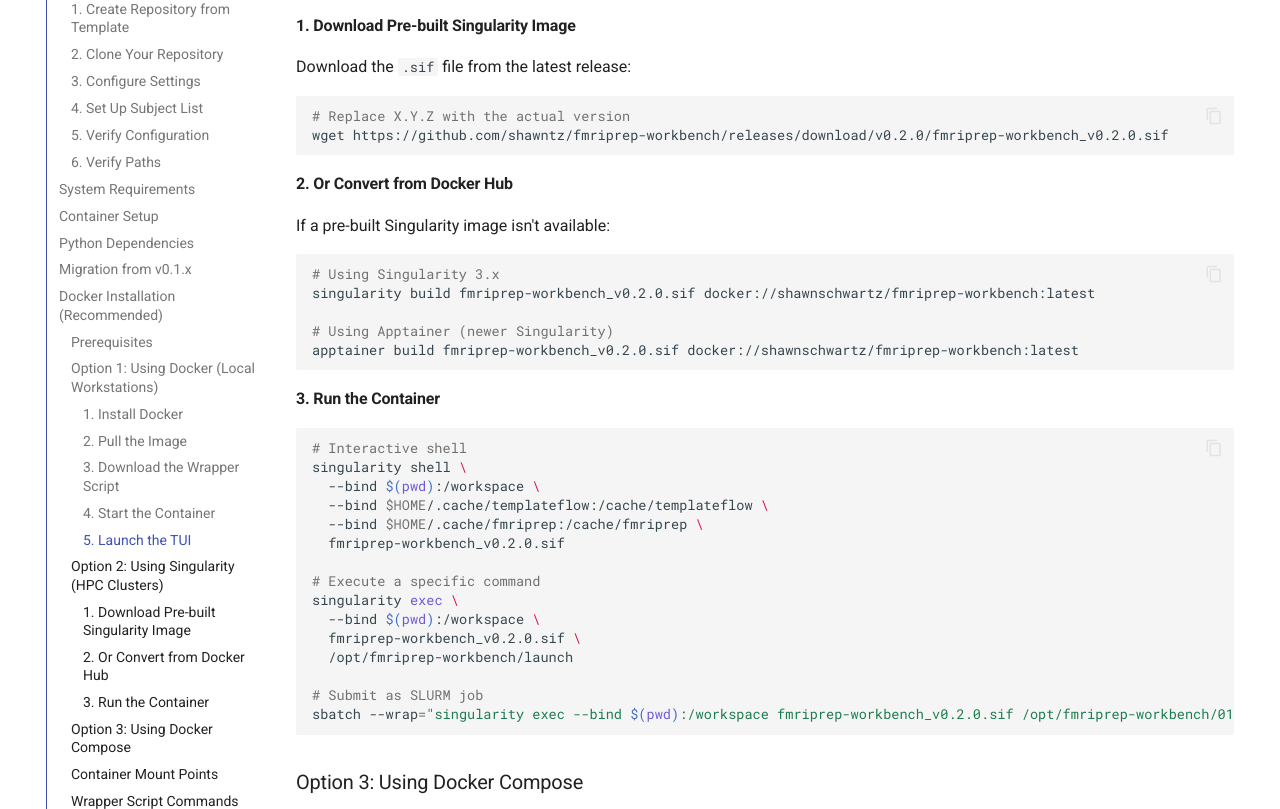
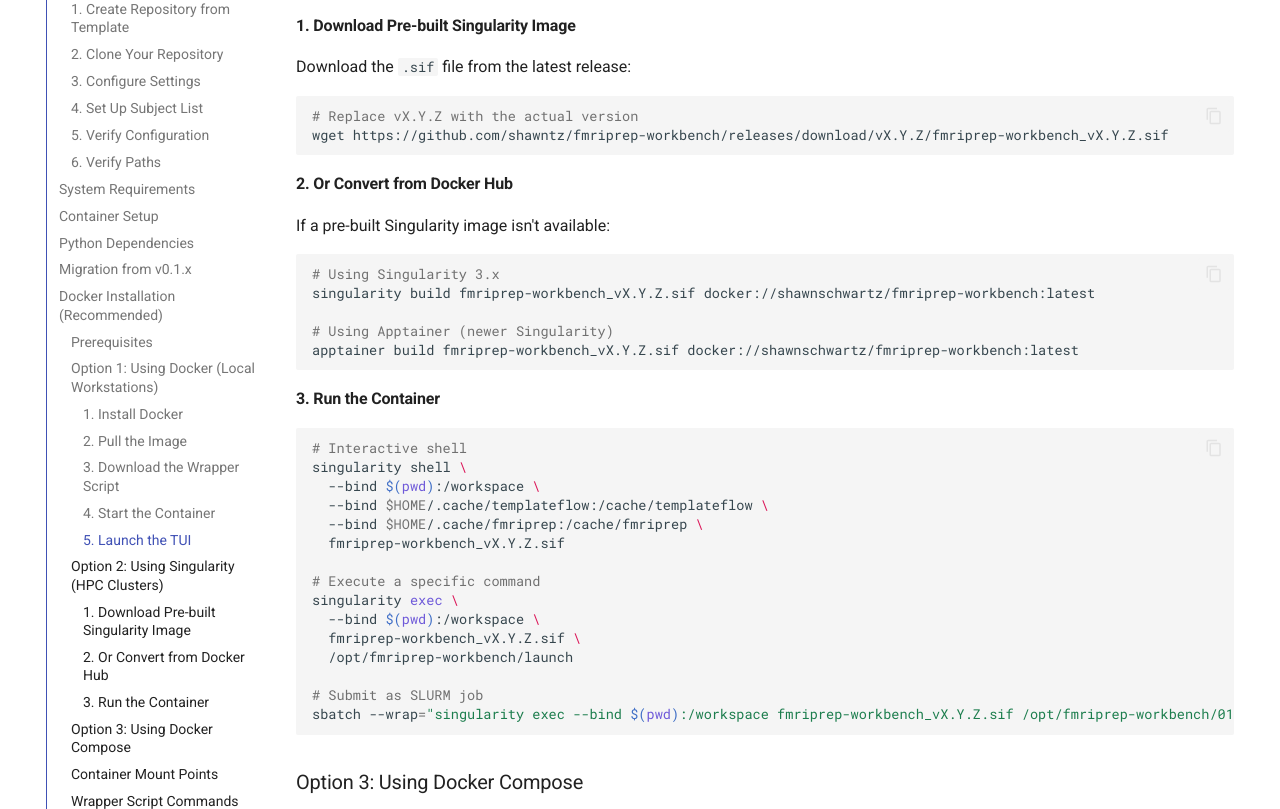
Before and after one commit to shawntz/fmri, an MkDocs documentation site: the page built from docs/installation.md, in a window 1280 px wide and 1400 px high, scrolled down 4837 px. Shown: the part 153-962 px from the top of the window. Built offline with MkDocs 1.6.1 and Material for MkDocs 9.7.7, drawn with Linux system fonts in a browser that asks for light colours; comment, search, counter and statistics services are not loaded; the version menu is left out.

Commit message:
Replace hard-coded version numbers with vX.Y.Z placeholders
Co-authored-by: shawntz <5200266+shawntz@users.noreply.github.com>

````diff
--- a/docs/installation.md
+++ b/docs/installation.md
@@ -228,8 +228,8 @@ Singularity/Apptainer is designed for HPC environments and provides better integ
 Download the `.sif` file from the latest release:
 
 ```bash
-# Replace X.Y.Z with the actual version
-wget https://github.com/shawntz/fmriprep-workbench/releases/download/v0.2.0/fmriprep-workbench_v0.2.0.sif
+# Replace vX.Y.Z with the actual version
+wget https://github.com/shawntz/fmriprep-workbench/releases/download/vX.Y.Z/fmriprep-workbench_vX.Y.Z.sif
 ```
 
 #### 2. Or Convert from Docker Hub
@@ -238,10 +238,10 @@ If a pre-built Singularity image isn't available:
 
 ```bash
 # Using Singularity 3.x
-singularity build fmriprep-workbench_v0.2.0.sif docker://shawnschwartz/fmriprep-workbench:latest
+singularity build fmriprep-workbench_vX.Y.Z.sif docker://shawnschwartz/fmriprep-workbench:latest
 
 # Using Apptainer (newer Singularity)
-apptainer build fmriprep-workbench_v0.2.0.sif docker://shawnschwartz/fmriprep-workbench:latest
+apptainer build fmriprep-workbench_vX.Y.Z.sif docker://shawnschwartz/fmriprep-workbench:latest
 ```
 
 #### 3. Run the Container
@@ -252,16 +252,16 @@ singularity shell \
   --bind $(pwd):/workspace \
   --bind $HOME/.cache/templateflow:/cache/templateflow \
   --bind $HOME/.cache/fmriprep:/cache/fmriprep \
-  fmriprep-workbench_v0.2.0.sif
+  fmriprep-workbench_vX.Y.Z.sif
 
 # Execute a specific command
 singularity exec \
   --bind $(pwd):/workspace \
-  fmriprep-workbench_v0.2.0.sif \
+  fmriprep-workbench_vX.Y.Z.sif \
   /opt/fmriprep-workbench/launch
 
 # Submit as SLURM job
-sbatch --wrap="singularity exec --bind $(pwd):/workspace fmriprep-workbench_v0.2.0.sif /opt/fmriprep-workbench/01-run.sbatch"
+sbatch --wrap="singularity exec --bind $(pwd):/workspace fmriprep-workbench_vX.Y.Z.sif /opt/fmriprep-workbench/01-run.sbatch"
 ```
 
 ### Option 3: Using Docker Compose
````
Also changed, not shown: docs/docker-usage.md (+2 -2 lines).
